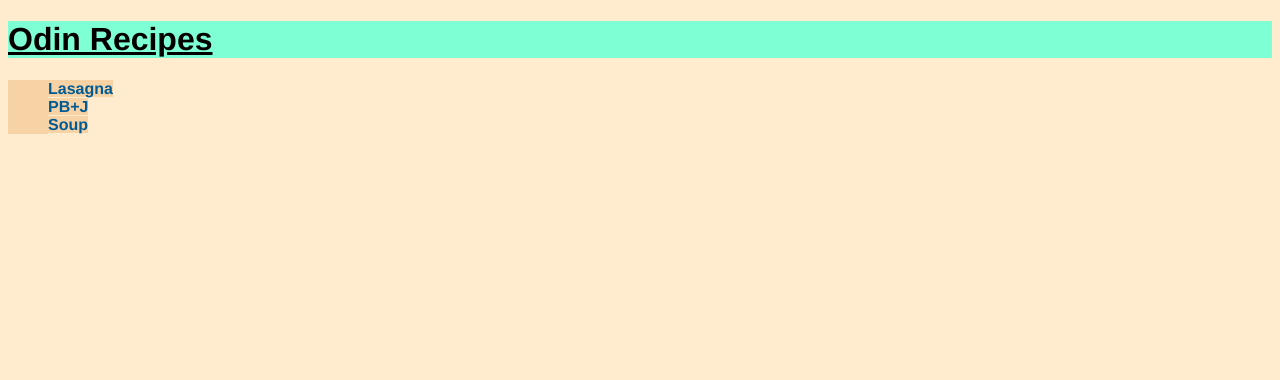
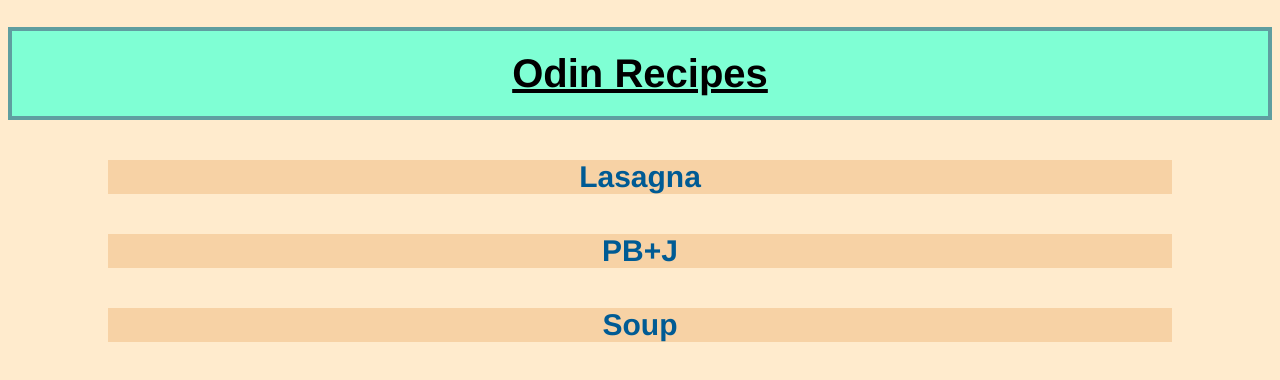
Before and after one commit to TheBiggestTrees/odin-recipes, a plain HTML site: page index.html in a window 1280 px wide. Drawn offline with Linux system fonts and the light colour scheme.

Commit message:
Style change and fix for pbj.html
Added to style.css to give a fresh look
to the page. Also fixed </p> tag missing.

```diff
--- a/index.html
+++ b/index.html
@@ -11,9 +11,9 @@
 
     <div id="eat">
         <ul class="recipes">
-            <li><a class="items" href="./recipes/lasagna.html">Lasagna</a></li>
-            <li><a class="items" href="./recipes/pbj.html">PB+J</a></li>
-            <li><a class="items" href="./recipes/soup.html">Soup</a></li>
+            <li class="items"><a class="items" href="./recipes/lasagna.html">Lasagna</a></li>
+            <li class="items"><a class="items" href="./recipes/pbj.html">PB+J</a></li>
+            <li class="items"><a class="items" href="./recipes/soup.html">Soup</a></li>
         </ul>
     </div>
 
--- a/style.css
+++ b/style.css
@@ -3,28 +3,44 @@
     background-color: blanchedalmond;
 }
 
-#eat, .recipes, .items {
-    background-color: rgb(247, 210, 165);
-}
-
 h1, h2 {
     background-color: aquamarine;
     text-decoration: underline;
+    text-align: center;
+    padding: 20px;
+    border: 4px solid cadetblue
+}
+
+h1{
+    font-size: 40px;
+}
+
+h2{
+    font-size: 30px;
 }
 
 img {
+    display:block;
     width: auto;
     max-height: 300px;
+    margin: 0 auto;
 }
 
 .recipes {
     list-style: none;
+    margin: 0;
+    padding: 0;
 }
 
 .items {
+    display: block;
     color:rgb(0, 91, 148);
     text-decoration: none;
     font-weight:800;
+    font-size: 30px;
+    background-color: rgb(247, 210, 165);
+    text-align: center;
+    margin: 40px 100px;
 }
 
 p {
@@ -32,4 +48,6 @@ p {
     background-color: aliceblue;
     font-size: large;
     font-weight: bolder;
+    padding: 16px;
+    display: block;
 }
```
Also changed, not shown: recipes/pbj.html (+1 -1 lines).
